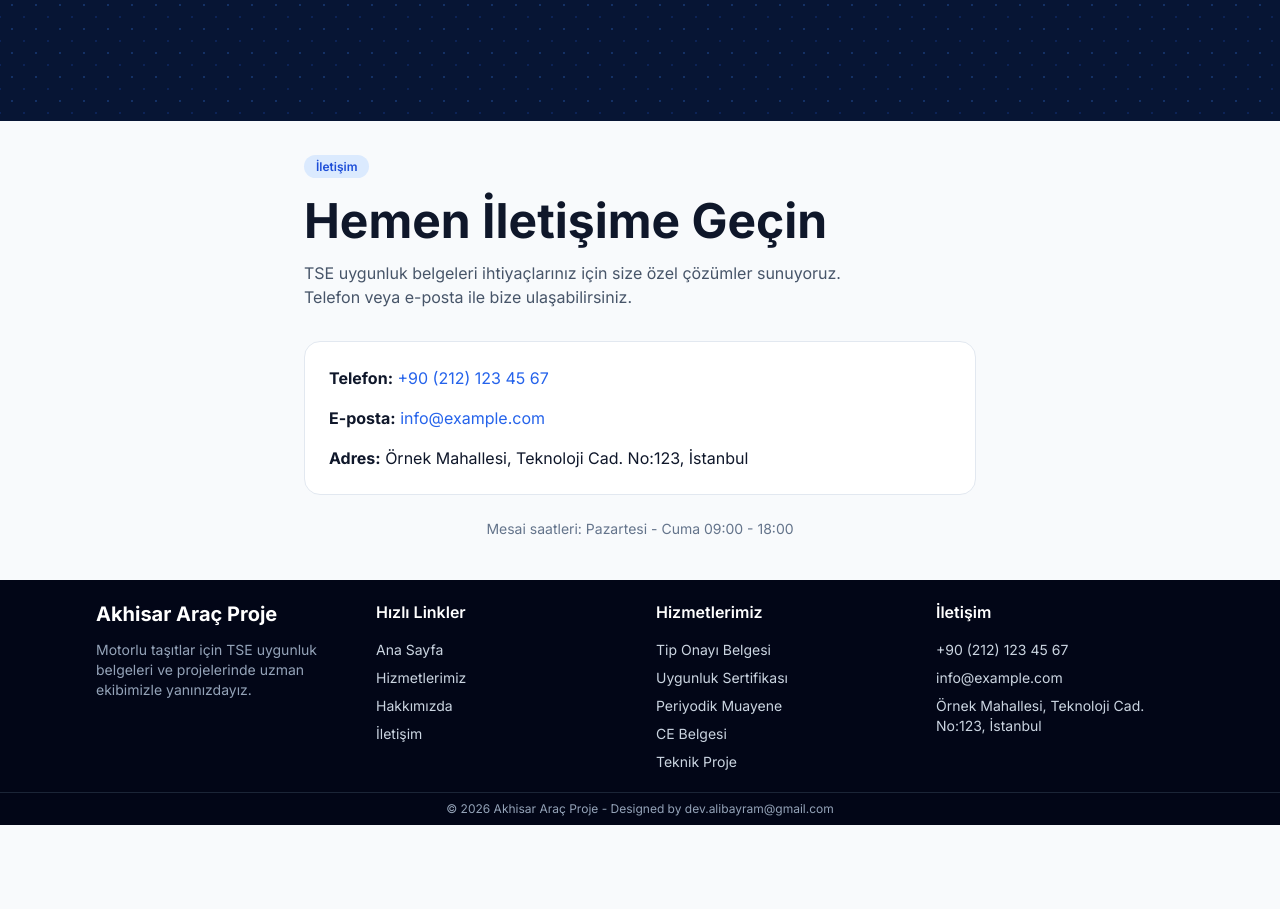
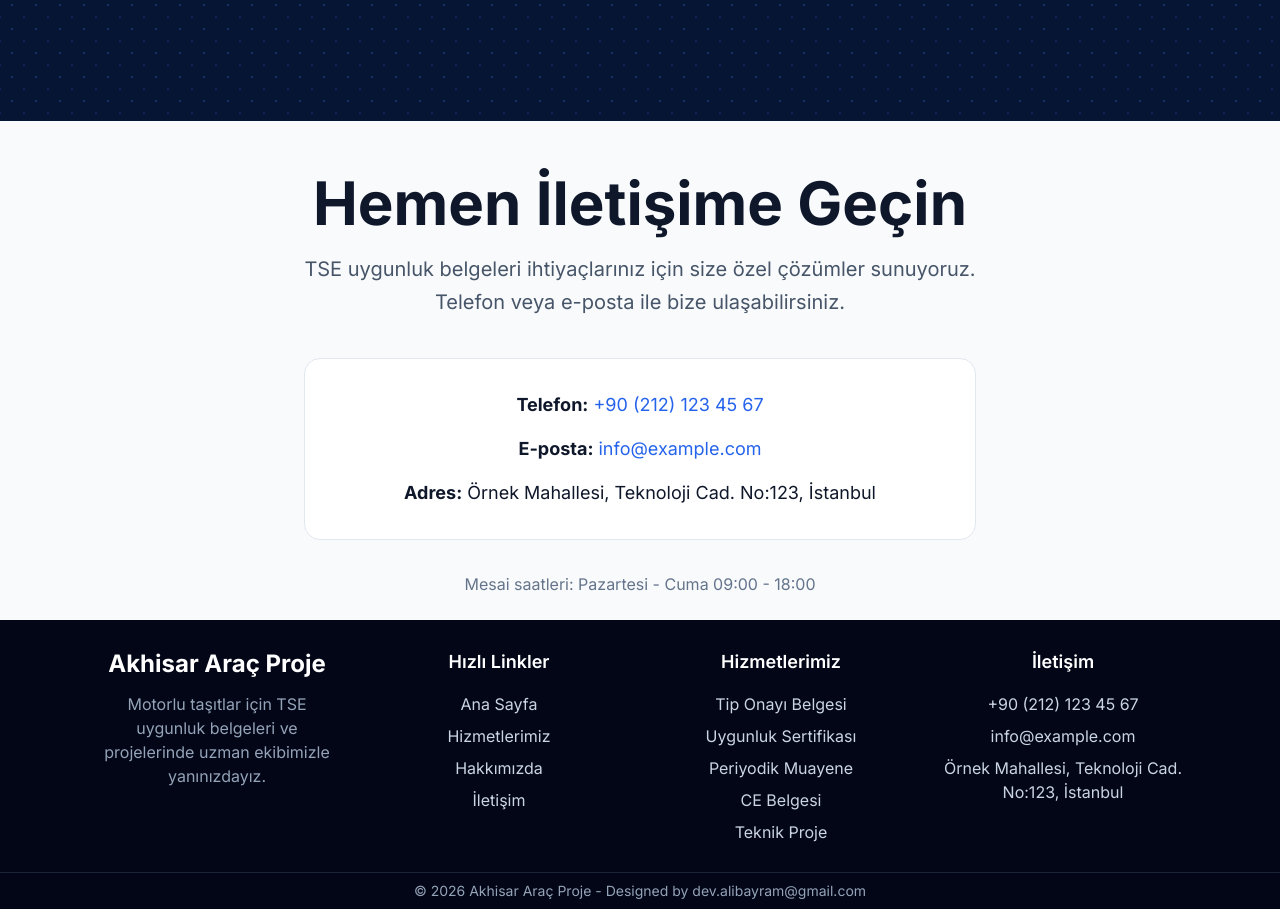
Before and after one commit to dev-alibayram/akhisar-arac-proje, a Next.js app: page /en in a window 1280 px wide. Shown: the part 4280-5189 px from the top of the page. Before the commit the page ends 5105 px from the top, so only its background shows below. Built offline with nearby package versions, Linux system fonts and the light colour scheme.

Commit message:
feat(iletisim): remove badge, center block, scale lg
Drop İletişim pill. Center contact copy + card + footer columns on desktop; lg typography/spacing ~30%.

```diff
--- a/src/app/[locale]/page.tsx
+++ b/src/app/[locale]/page.tsx
@@ -275,20 +275,17 @@ export default function LandingPage() {
         id="iletisim"
         className="flex min-h-[calc(100svh-96px)] flex-col justify-between"
       >
-        <div className="mx-auto flex w-full max-w-6xl items-center px-4 pb-6 pt-8 sm:px-6 lg:px-8">
-          <article className="mx-auto w-full max-w-2xl">
-            <span className="rounded-full bg-blue-100 px-3 py-1 text-xs font-semibold text-blue-700">
-              İletişim
-            </span>
-            <h2 className="mt-5 text-3xl font-bold sm:text-5xl lg:whitespace-nowrap">
+        <div className="mx-auto flex w-full max-w-6xl flex-col items-center px-4 pb-6 pt-8 sm:px-6 lg:px-8">
+          <article className="w-full max-w-2xl text-center lg:max-w-3xl">
+            <h2 className="mt-5 text-3xl font-bold sm:text-5xl lg:text-6xl lg:whitespace-nowrap">
               Hemen İletişime Geçin
             </h2>
-            <p className="mt-4 max-w-xl text-slate-600">
+            <p className="mx-auto mt-4 max-w-xl text-slate-600 lg:mt-5 lg:max-w-2xl lg:text-xl lg:leading-relaxed">
               TSE uygunluk belgeleri ihtiyaçlarınız için size özel çözümler
               sunuyoruz. Telefon veya e-posta ile bize ulaşabilirsiniz.
             </p>
 
-            <div className="mt-8 space-y-4 rounded-2xl border border-slate-200 bg-white p-6">
+            <div className="mx-auto mt-8 max-w-xl space-y-4 rounded-2xl border border-slate-200 bg-white p-6 text-center lg:mt-10 lg:max-w-2xl lg:p-8 lg:text-lg">
               <p>
                 <strong>Telefon:</strong>{" "}
                 <a
@@ -312,26 +309,26 @@ export default function LandingPage() {
                 İstanbul
               </p>
             </div>
-            <p className="mt-6 text-center text-sm text-slate-500">
+            <p className="mt-6 text-sm text-slate-500 lg:mt-8 lg:text-base">
               Mesai saatleri: Pazartesi - Cuma 09:00 - 18:00
             </p>
           </article>
         </div>
 
         <div className="bg-slate-950 text-slate-300">
-          <div className="mx-auto grid max-w-6xl gap-8 px-4 py-5 sm:grid-cols-2 sm:px-6 lg:grid-cols-4 lg:px-8">
+          <div className="mx-auto grid max-w-6xl gap-8 px-4 py-5 text-center sm:grid-cols-2 sm:px-6 lg:grid-cols-4 lg:gap-10 lg:px-8 lg:py-7">
             <div>
-              <h3 className="text-xl font-bold text-white">
+              <h3 className="text-xl font-bold text-white lg:text-2xl">
                 Akhisar Araç Proje
               </h3>
-              <p className="mt-3 text-sm text-slate-400">
+              <p className="mt-3 text-sm text-slate-400 lg:text-base">
                 Motorlu taşıtlar için TSE uygunluk belgeleri ve projelerinde
                 uzman ekibimizle yanınızdayız.
               </p>
             </div>
             <div>
-              <h4 className="font-semibold text-white">Hızlı Linkler</h4>
-              <ul className="mt-4 space-y-2 text-sm">
+              <h4 className="font-semibold text-white lg:text-lg">Hızlı Linkler</h4>
+              <ul className="mt-4 space-y-2 text-sm lg:text-base">
                 <li>
                   <a href="#anasayfa">Ana Sayfa</a>
                 </li>
@@ -347,8 +344,8 @@ export default function LandingPage() {
               </ul>
             </div>
             <div>
-              <h4 className="font-semibold text-white">Hizmetlerimiz</h4>
-              <ul className="mt-4 space-y-2 text-sm">
+              <h4 className="font-semibold text-white lg:text-lg">Hizmetlerimiz</h4>
+              <ul className="mt-4 space-y-2 text-sm lg:text-base">
                 <li>Tip Onayı Belgesi</li>
                 <li>Uygunluk Sertifikası</li>
                 <li>Periyodik Muayene</li>
@@ -357,15 +354,15 @@ export default function LandingPage() {
               </ul>
             </div>
             <div>
-              <h4 className="font-semibold text-white">İletişim</h4>
-              <ul className="mt-4 space-y-2 text-sm">
+              <h4 className="font-semibold text-white lg:text-lg">İletişim</h4>
+              <ul className="mt-4 space-y-2 text-sm lg:text-base">
                 <li>+90 (212) 123 45 67</li>
                 <li>info@example.com</li>
                 <li>Örnek Mahallesi, Teknoloji Cad. No:123, İstanbul</li>
               </ul>
             </div>
           </div>
-          <div className="border-t border-slate-800/90 px-4 py-2 text-center text-[11px] text-slate-400 sm:text-xs">
+          <div className="border-t border-slate-800/90 px-4 py-2 text-center text-[11px] text-slate-400 sm:text-xs lg:text-sm">
             © 2026 Akhisar Araç Proje - Designed by dev.alibayram@gmail.com
           </div>
         </div>
```
